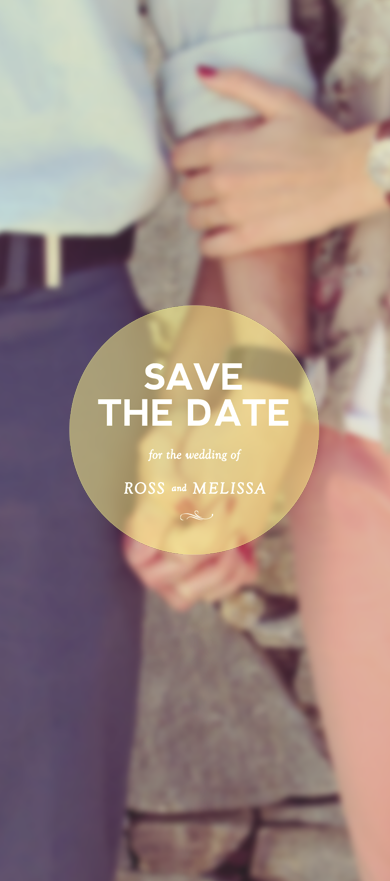
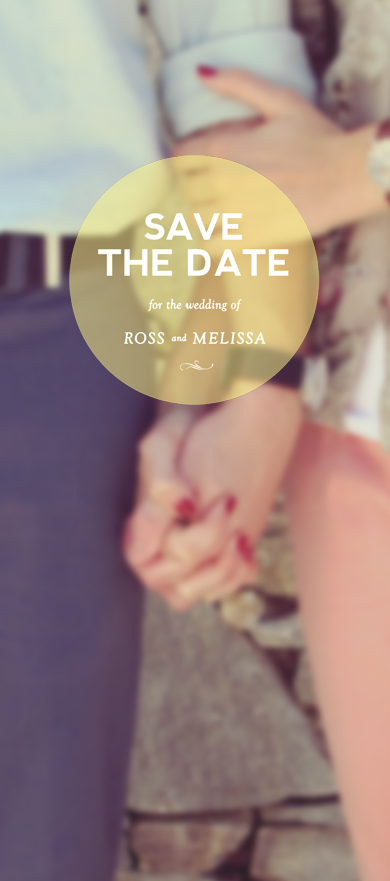
Before and after one commit to rosskucsera/hoorayrossandmelissa, a PHP site: page / in a window 390 px wide. Shown: the top 881 px of the page. Run offline with PHP 8.4, Linux system fonts and the light colour scheme; some web fonts are replaced.

Commit message:
remove margin-top on circle

```diff
--- a/site/css/styles.css
+++ b/site/css/styles.css
@@ -177,7 +177,7 @@ a.google_play_button{clear:both}
 @media screen and (max-width: 480px) {
 
 .header_right{width:100%;overflow-x: hidden;}
-.header_right .iphone_one{background-image:url(../images/save-the-date-300px.png);background-repeat:no-repeat;height:300px;width:300px;z-index:0;margin-top: 200px;}
+.header_right .iphone_one{background-image:url(../images/save-the-date-300px.png);background-repeat:no-repeat;height:300px;width:300px;z-index:0;}
 .section_team .inner_wrapper .team_member_wrapper{display: block;float: none;clear: both;height: 170px;width: 300px;margin-left: auto;margin-right: auto}
 .header .inner_wrapper .header_left .mid_header {float: left;width: 80%;padding: 10%;padding-top: 30px;font-size: 16px;color: #AAA;line-height: 24px}
 .header_left {float: left;width: 90%;padding-left: 5%;padding-right: 5%;padding-top: 70px;margin-right: 0px;margin-left: 0px}
```
